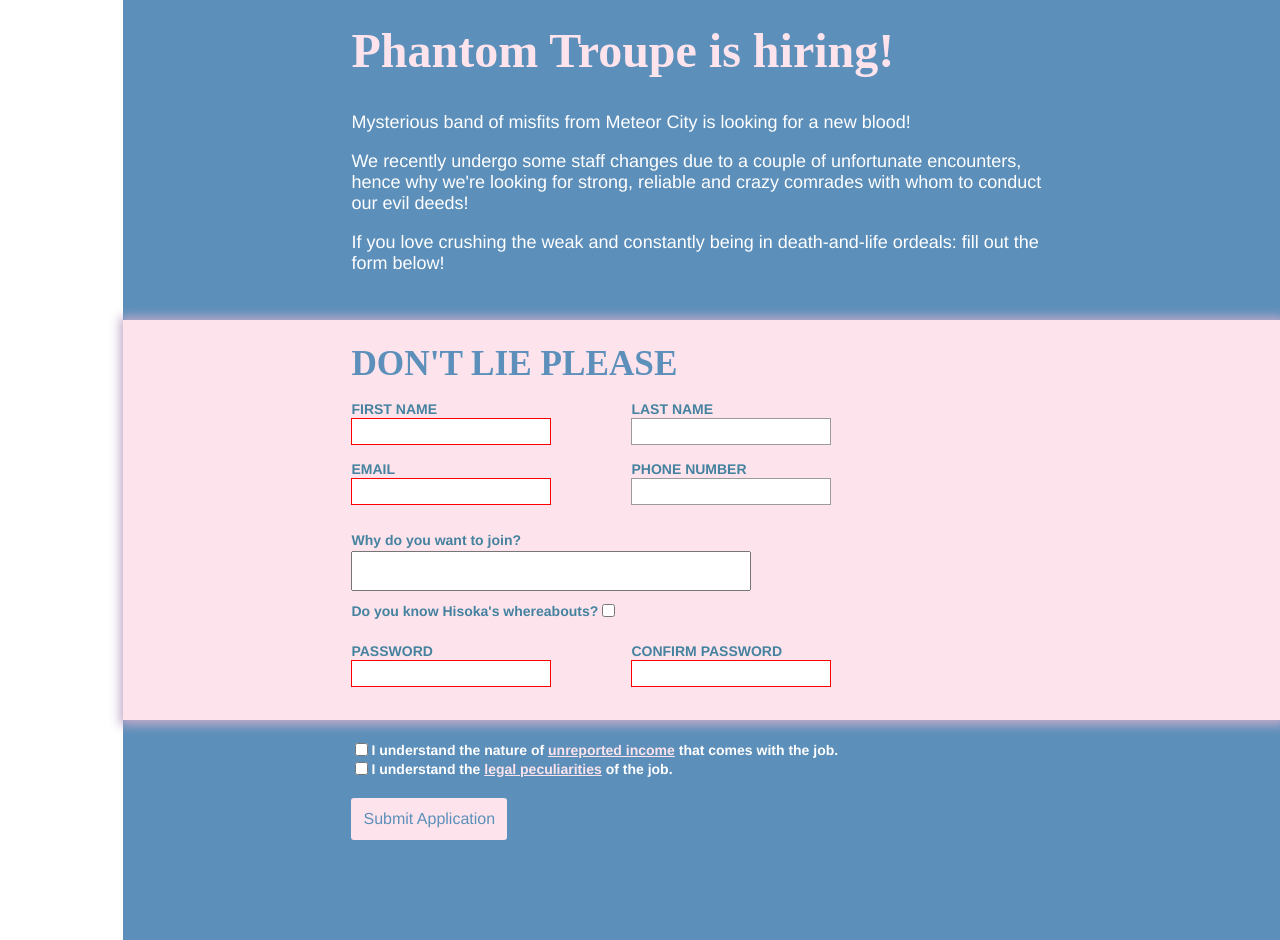
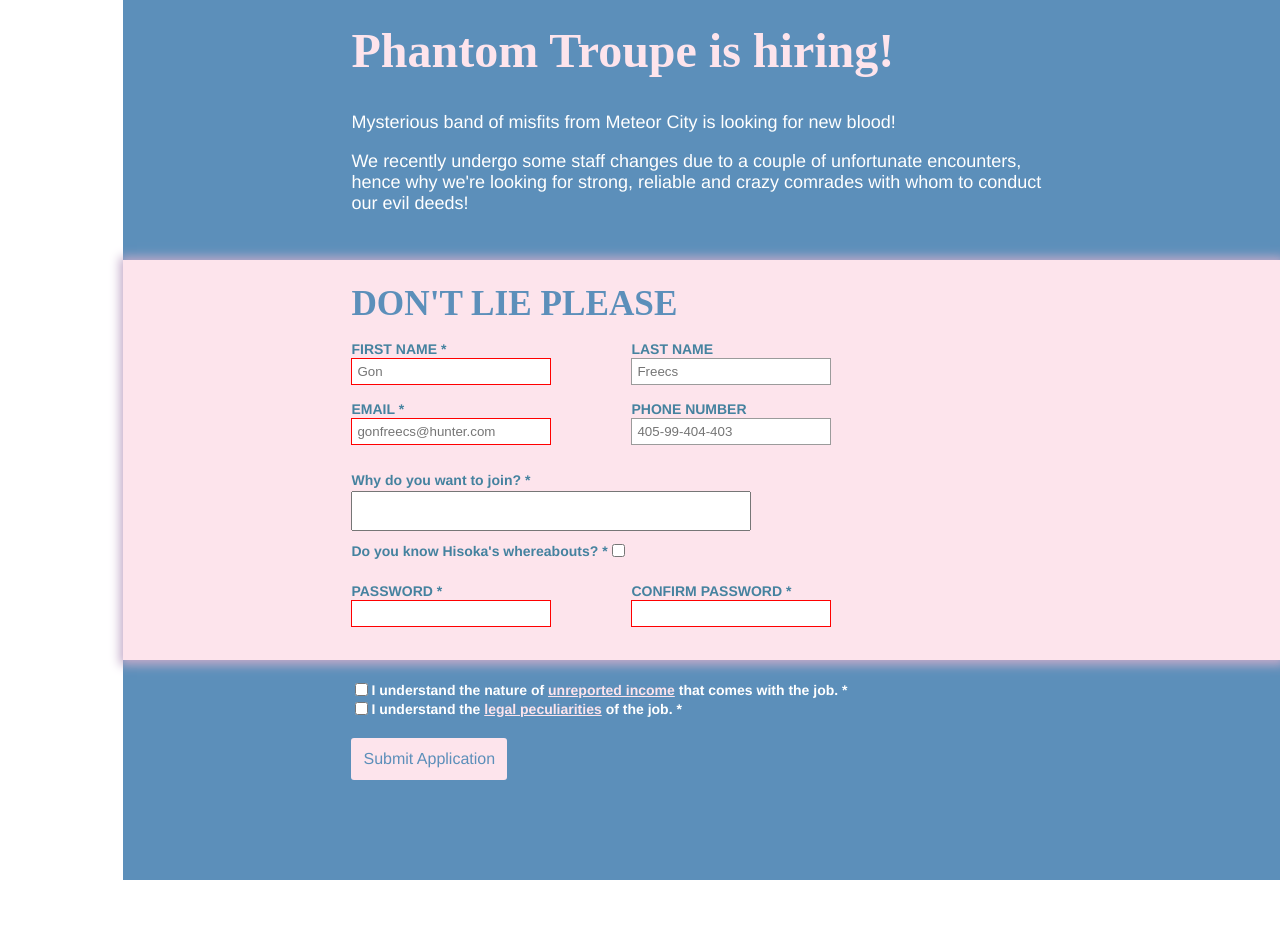
Before and after one commit to lagging-d/Signup-Form, a plain HTML site: page index.html in a window 1280 px wide. Shown: the part 39-979 px from the top of the page. After the commit the page ends 919 px from the top, so only its background shows below. Drawn offline with Linux system fonts and the light colour scheme; a web font is replaced by a local one.

Commit message:
Add asterisk for required fields, fix typo

```diff
--- a/index.html
+++ b/index.html
@@ -13,13 +13,10 @@
         <div class="form-container">
             <div class="declaration">
              <h1>Phantom Troupe is hiring!</h1>
-             <p>Mysterious band of misfits from Meteor City is looking for a new blood!</p>
+             <p>Mysterious band of misfits from Meteor City is looking for new blood!</p>
              <p>We recently undergo some staff changes due to a couple of unfortunate encounters,
                 hence why we're looking for strong, reliable and crazy comrades with whom to conduct
                 our evil deeds!
-             </p>
-             <p>If you love crushing the weak and constantly being in death-and-life ordeals:
-                fill out the form below!
              </p>
             </div>
             <div class="btn-form-wrapper">
@@ -28,43 +25,57 @@
                     <h2>DON'T LIE PLEASE</h2>
                     <fieldset aria-label="Identification">
                         <div class="firstName">
-                         <label for="first-name">FIRST NAME</label>
+                         <label for="first-name">FIRST NAME
+                            <span aria-label="required">*</span>
+                         </label>
                          <input type="text"
                                 id="first-name"
                                 name="first-name"
+                                placeholder="Gon"
                                 required />
                         </div>
                         <div class="secondName">
                          <label for="last-name">LAST NAME</label>
                          <input type="text"
                                 id="last-name"
-                                name="last-name" />
+                                name="last-name"
+                                placeholder="Freecs" />
                         </div>
                     </fieldset>
                     <fieldset aria-label="Contact Information">
                         <div class="email">
-                         <label for="email">EMAIL</label>
+                         <label for="email">EMAIL
+                            <span aria-label="required">*</span>
+                         </label>
                          <input type="email"
                                 id="email"
                                 name="email"
+                                placeholder="gonfreecs@hunter.com"
                                 required />
                         </div>
                         <div class="phoneNumber">
                          <label for="phone-number">PHONE NUMBER</label>
                          <input type="tel"
                                 id="phone-number"
-                                name="phone-number" />
+                                name="phone-number"
+                                placeholder="405-99-404-403"
+                                pattern="\d{3}\d{2}\d{3}\d{3}" />
                         </div>
                     </fieldset>
                     <ul>
                         <li>
-                            <label for="why-join">Why do you want to join?</label>
+                            <label for="why-join">Why do you want to join?
+                                <span aria-label="required">*</span>
+                            </label>
                             <textarea name="why-join"
                                         id="why-join"
+                                        maxlength="150"
                                         required /></textarea>
                         </li>
                         <li>
-                            <label for="hisoka">Do you know Hisoka's whereabouts?</label>
+                            <label for="hisoka">Do you know Hisoka's whereabouts?
+                                <span aria-label="required">*</span>
+                            </label>
                             <input type="checkbox"
                                     id="hisoka"
                                     name="hisoka"
@@ -73,14 +84,18 @@
                     </ul>
                     <fieldset aria-label="Code phrase">
                     <div class="password">
-                     <label for="password">PASSWORD</label>
+                     <label for="password">PASSWORD
+                        <span aria-label="required">*</span>
+                     </label>
                      <input type="password"
                             id="password"
                             name="pwd"
                             required />
                     </div>
                     <div class="confirmPwd">
-                     <label for="confirm-pwd">CONFIRM PASSWORD</label>
+                     <label for="confirm-pwd">CONFIRM PASSWORD
+                        <span aria-label="required">*</span>
+                     </label>
                      <input type="password"
                             id="confirm-pwd"
                             name="confirm-pwd"
@@ -93,7 +108,9 @@
                 <div class="finalAgreements">
                     <div class="checkbox-container">
                     <label for="payment-agreement">I understand the nature of <a href="https://www.nstp.org/article/not-reporting-illegal-income-is-a-tax-crime-">unreported income</a>
-                                                that comes with the job.</label>
+                                                that comes with the job.
+                        <span aria-label="required">*</span>
+                    </label>
                     <input type="checkbox"
                             id="payment-agreement"
                             name="payment-agreement"
@@ -101,7 +118,8 @@
                             required />
                     </div>
                     <div class="checkbox-container">
-                    <label for="legal-agreement">I understand the <a href="https://hunterxhunter.fandom.com/wiki/Category:Wanted_Criminals">legal peculiarities</a> of the job.</label>
+                    <label for="legal-agreement">I understand the <a href="https://hunterxhunter.fandom.com/wiki/Category:Wanted_Criminals">legal peculiarities</a> of the job.
+                        <span aria-label="required">*</span></label>
                     <input type="checkbox"
                             id="legal-agreement"
                             name="legal-agreement"
```
